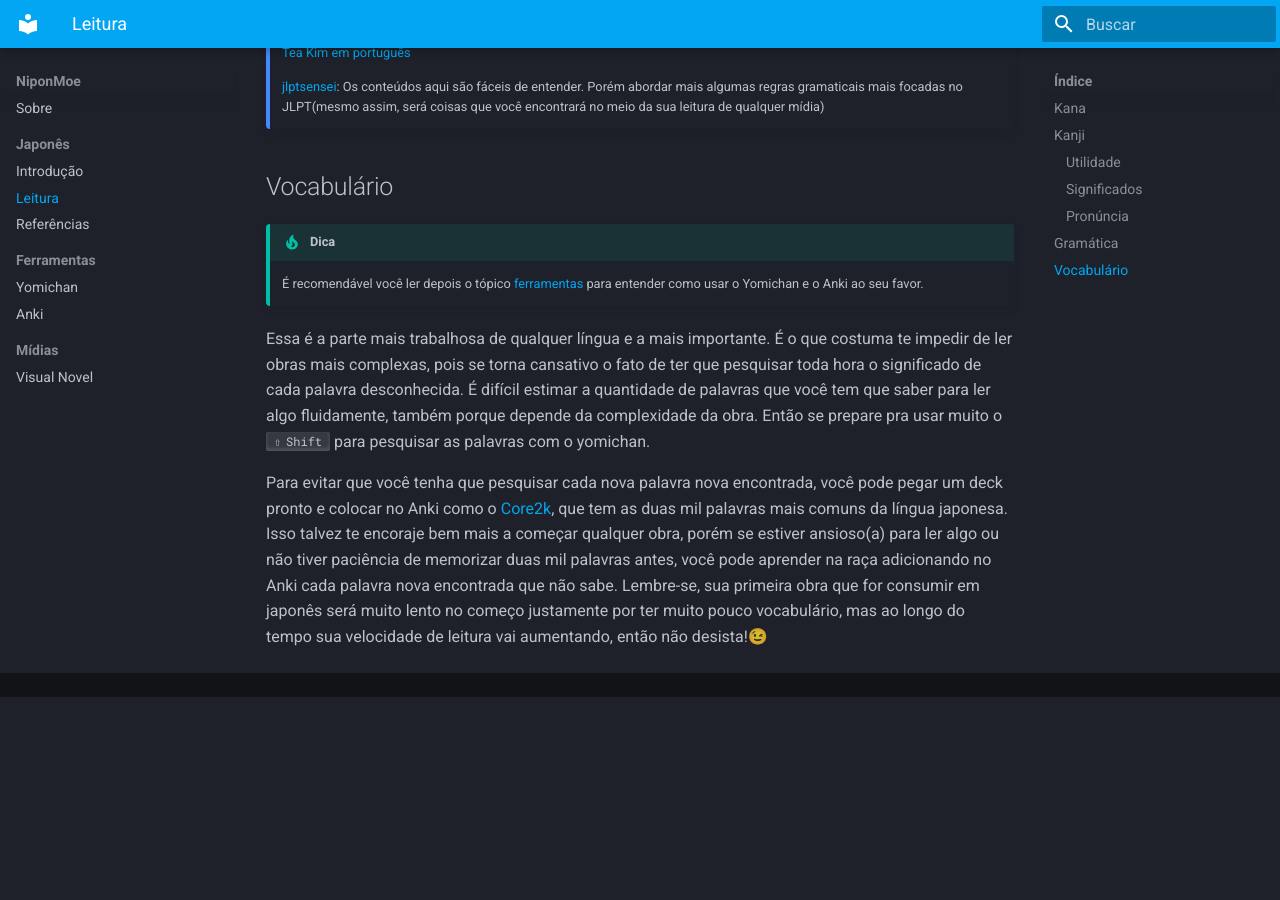
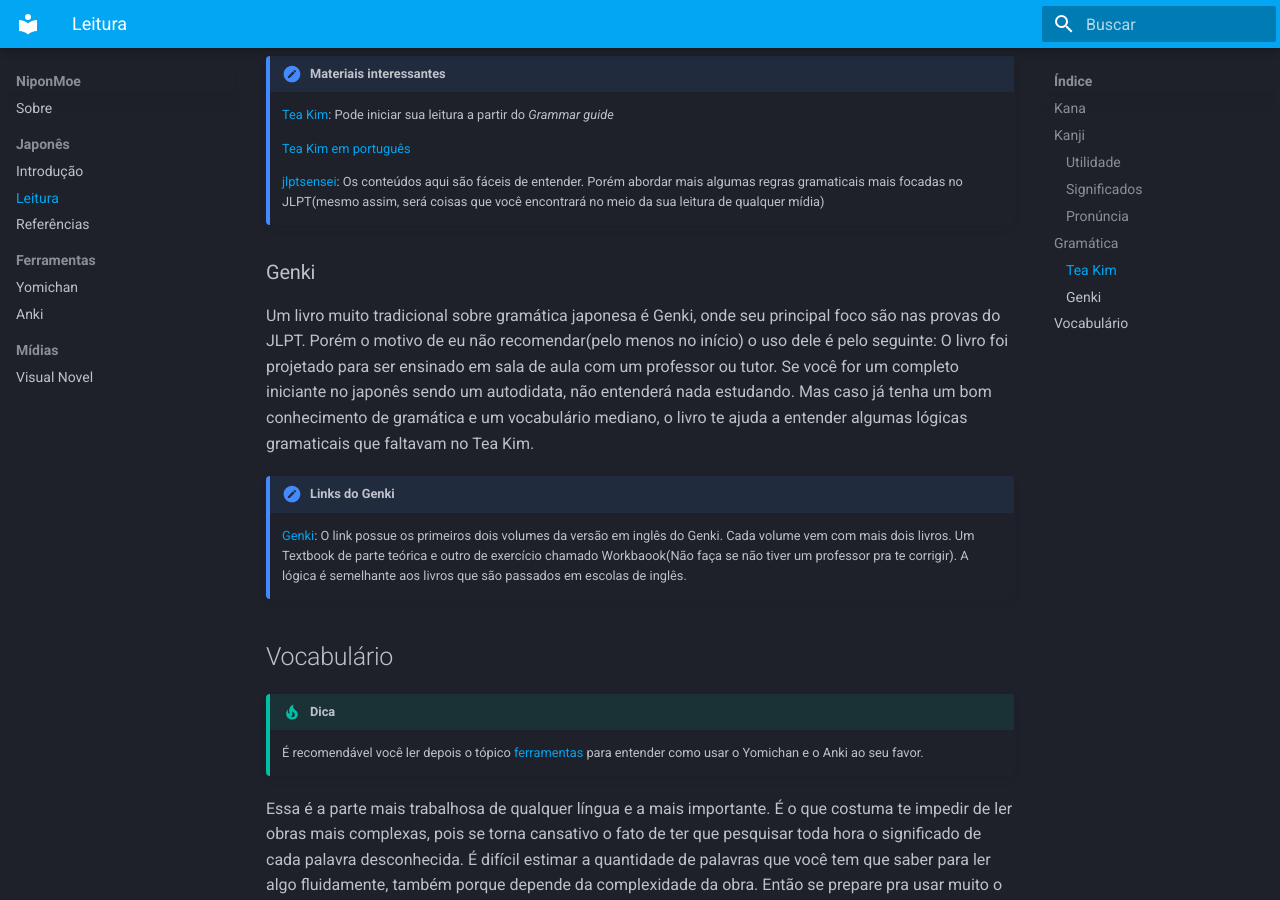
Before and after one commit to RinNatsume13/NiponMoe, an MkDocs documentation site: the page built from docs/leitura.md, in a window 1280 px wide and 900 px high, scrolled down 6221 px. Built offline with MkDocs 1.6.1 and Material for MkDocs 9.7.7, drawn with Linux system fonts in a browser that asks for light colours; before the commit the page ends 6918 px from its top, so only the background shows below that; some of the changed text lies outside the part shown.

Commit message:
Adição de RTK em pt-br

```diff
--- a/docs/leitura.md
+++ b/docs/leitura.md
@@ -97,7 +97,9 @@
 
 !!! note "Materiais para memorizar os kanjis isolados"
 
-    [Remembering the Kanji](https://drive.google.com/drive/folders/1HF-UW9XKjWe4ZHkbFUVfZfUQ568S2jR7?usp=sharing): abreviado como RTK, é um livro bem popular focado em fazer você memorizar os ^^kanjis separadamente^^. Infelizmente o livro não possui tradução para o português.
+    [Remembering the Kanji](https://drive.google.com/drive/folders/1TqaLLIYC_6opSpxpMsJJfGpp7-abTOBo) (Português): abreviado como RTK, é um livro bem popular focado em fazer você memorizar os ^^kanjis separadamente^^. Infelizmente possue apenas o volume 1.
+
+    [Remembering the Kanji](https://drive.google.com/drive/folders/1HF-UW9XKjWe4ZHkbFUVfZfUQ568S2jR7?usp=sharing) (Inglês):  Todos os volumes.
 
     [Jisho](https://jisho.org/): Um dicionário de palavras e kanjis. Lá você encontra as derivações dos kanjis e a lista dos mais comuns ou mais raros.
 
@@ -119,6 +121,8 @@
 
 Esse já é um tópico um pouco mais cansativo de se aprender no começo da língua. Mesmo assim, é um tópico bem direto no qual exige pegar um guia de gramática e tentar ler e reler algumas ou várias vezes até entender. Será normal você esquecer das coisas abordadas no guia de gramática, tendo que praticar bastante com leitura de material nativo e às vezes uma pesquisa na internet sobre dúvidas mais específicas.
 
+### Tea Kim
+
 O guia que recomendo(e o que eu usei também) é o Tae Kim, pois ele é algo bem direto e até que simples comparado a outros guias mais famosos como a série de livros Genki. Se começar o estudo a partir do *Grammar guide* e seguir até o *Advanced Topic* ou até mesmo no *Special Expressions* antes de iniciar qualquer obra, sentirá muito mais fluidez. Porém,  você ainda pode pegar alguma obra que queira antes mesmo de terminar o guia, caso tenha paciência de parar a leitura e pesquisar por dúvidas. Um lembrete bom é que esse guia não cobre toda a gramática japonesa, ou seja você vai ter que pesquisar o restante por conta. Por exemplo, caso você se depare com そびれる, é só digitar no Google `そびれる grammar` e dar um ++enter++.
 
 ![pesquisa](imagens/pesquisa.png)
@@ -133,6 +137,14 @@
 
     [jlptsensei](https://jlptsensei.com/): Os conteúdos aqui são fáceis de entender. Porém abordar mais algumas regras gramaticais mais focadas no JLPT(mesmo assim, será coisas que você encontrará no meio da sua leitura de qualquer mídia)
 
+### Genki
+
+Um livro muito tradicional sobre gramática japonesa é Genki, onde seu principal foco são nas provas do JLPT. Porém o motivo de eu não recomendar(pelo menos no início) o uso dele é pelo seguinte: O livro foi projetado para ser ensinado em sala de aula com um professor ou tutor. Se você for um completo iniciante no japonês sendo um autodidata, não entenderá nada estudando. Mas caso já tenha um bom conhecimento de gramática e um vocabulário mediano, o livro te ajuda a entender algumas lógicas gramaticais que faltavam no Tea Kim.
+
+!!! note "Links do Genki"
+
+    [Genki](https://drive.google.com/drive/folders/12Xgs7NreSpM8c-5C-01fNmsQviQReqd8):  O link possue os primeiros dois volumes da versão em inglês do Genki. Cada volume vem com mais dois livros. Um Textbook de parte teórica e outro de exercício chamado Workbaook(Não faça se não tiver um professor pra te corrigir). A lógica é semelhante aos livros que são passados em escolas de inglês.
+
 ## Vocabulário
 
 !!! tip "Dica"
--- a/mkdocs.yml
+++ b/mkdocs.yml
@@ -55,7 +55,7 @@
   - Japonês:
     - Introdução: 'intro.md'
     - Leitura: 'leitura.md'
-    - Referências: 'referência.md'
+    - Referências: 'referencia.md'
 
   - Ferramentas:
     - Yomichan: 'yomichan.md'
```
Also changed, not shown: docs/index.md (+3 -1 lines), docs/referencia.md (renamed from docs/referência.md, +6 -2 lines).
